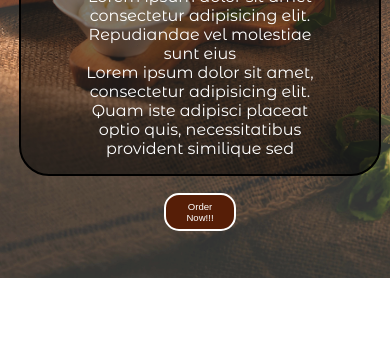
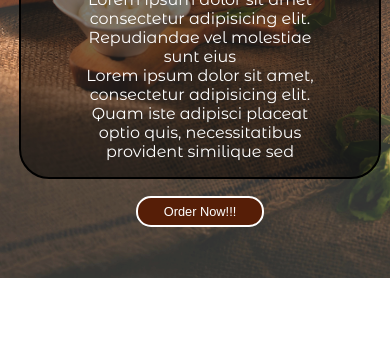
Before and after one commit to Neil-9352/food-delivery-app, a plain HTML site: page src/index.html in a window 390 px wide. Shown: the part 502-844 px from the top of the page. Drawn offline with Linux system fonts and the light colour scheme.

Commit message:
final responsiveness added

```diff
--- a/src/CSS/styles.css
+++ b/src/CSS/styles.css
@@ -359,7 +359,8 @@ footer {
     }
 
     .btn {
-        font-size: 0.6rem;
+        font-size: 0.8rem;
+        width: 8rem;
     }
 
     /* Services section */
```
